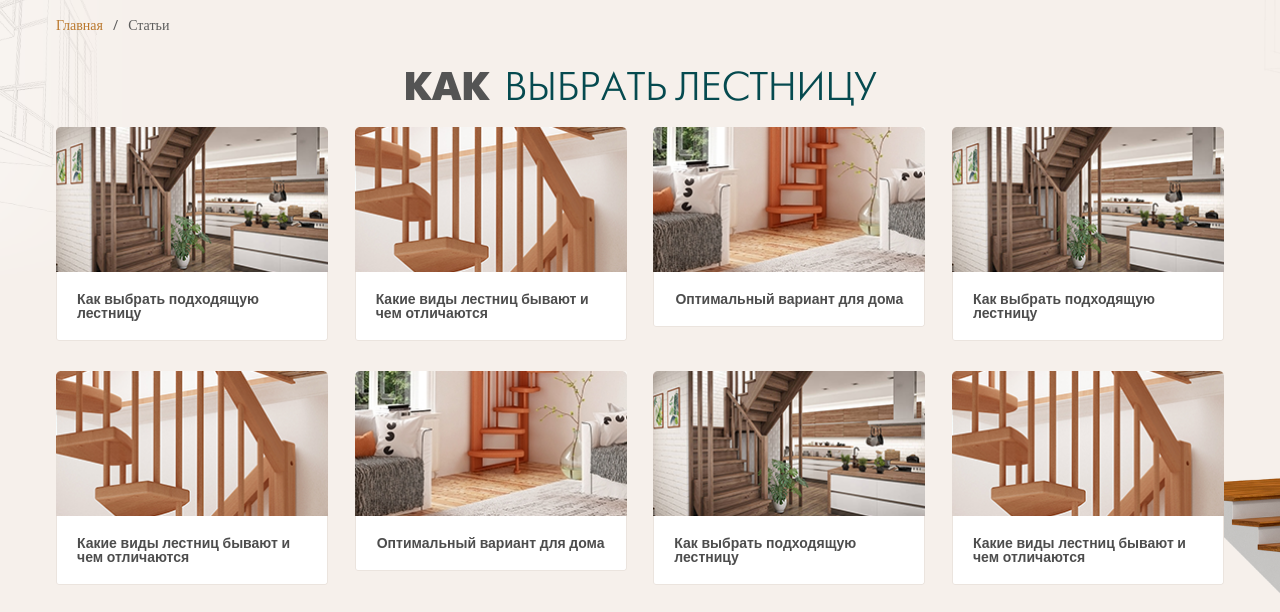
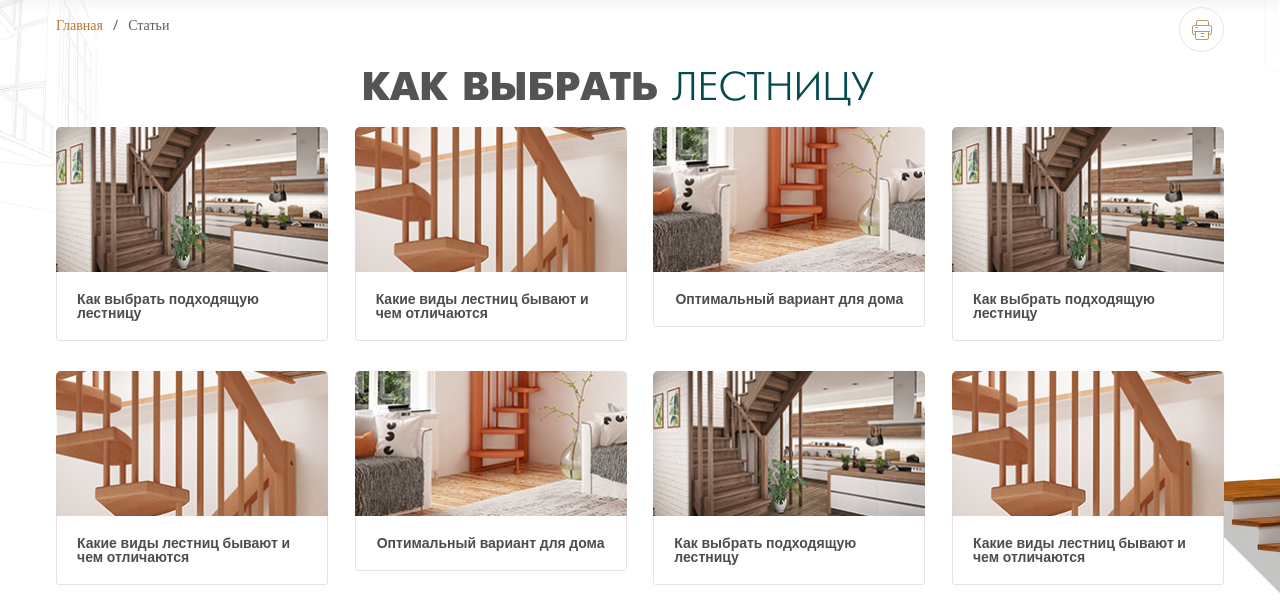
Before and after one commit to rocketrussia/stairs, a website: page src/articles.html in a window 1280 px wide. Shown: the part 188-800 px from the top of the page. Drawn offline with nearby package versions, Linux system fonts and the light colour scheme.

Commit message:
[master] add print icon and fix h1

```diff
--- a/src/articles.html
+++ b/src/articles.html
@@ -287,17 +287,40 @@ c-0.021-0.689,0.764-1.518,1.769-1.518h16.748c1.006,0,1.154,1.062,1.154,2.101V344
     </div>
 </nav>
 <main>
-    <section class="catalogAll">
+    <section class="articlesAll">
         <div class="breadcrumbs">
             <div class="container">
                 <ul>
                     <li><a href="">Главная</a></li>
                     <li class="active">Статьи</li>
                 </ul>
+                <a href="" >
+                    <div class="printIcon">
+                        <svg version="1.1" id="Capa_1" xmlns="http://www.w3.org/2000/svg" xmlns:xlink="http://www.w3.org/1999/xlink" x="0px" y="0px"
+                             width="20px" height="20px" viewBox="245.5 246.5 20 20" enable-background="new 245.5 246.5 20 20" xml:space="preserve">
+                        <g>
+                            <path fill="#BF986C" d="M263.071,251.5h-0.57v-2.57c0-1.615-1.291-2.43-2.906-2.43h-7.188c-1.615,0-2.906,0.814-2.906,2.43v2.57
+                                h-1.438c-1.615,0-2.563,0.854-2.563,2.469v4.688c0,1.615,0.696,2.844,2.311,2.844h0.689v2.742c0,0.97,0.765,2.258,1.734,2.258
+                                h10.531c0.969,0,1.734-1.288,1.734-2.258V261.5h0.57c1.615,0,2.43-1.229,2.43-2.844v-4.688
+                                C265.5,252.353,264.686,251.5,263.071,251.5z M250.5,248.929c0-0.969,0.937-1.43,1.906-1.43h7.188c0.969,0,1.906,0.46,1.906,1.43
+                                v2.57h-11V248.929z M261.5,264.242c0,0.323-0.313,1.258-0.734,1.258h-10.531c-0.453,0-0.734-0.935-0.734-1.258V258.5h12V264.242z
+                                 M264.5,258.656c0,0.97-0.461,1.844-1.43,1.844h-0.57v-2h0.375c0.323,0,0.586-0.177,0.586-0.5s-0.263-0.5-0.586-0.5h-14.75
+                                c-0.324,0-0.586,0.177-0.586,0.5s0.262,0.5,0.586,0.5h0.375v2h-0.656c-0.969,0-1.344-1-1.344-1.844v-4.688
+                                c0-0.938,0.656-1.469,1.625-1.469h14.945c0.969,0,1.43,0.5,1.43,1.469V258.656z"/>
+                            <path fill="#BF986C" d="M257.563,259.5h-3.125c-0.324,0-0.586,0.177-0.586,0.5s0.262,0.5,0.586,0.5h3.125
+                                c0.323,0,0.586-0.177,0.586-0.5S257.886,259.5,257.563,259.5z"/>
+                            <path fill="#BF986C" d="M257.563,262.5h-3.125c-0.324,0-0.586,0.177-0.586,0.5s0.262,0.5,0.586,0.5h3.125
+                                c0.323,0,0.586-0.177,0.586-0.5S257.886,262.5,257.563,262.5z"/>
+                            <path fill="#BF986C" d="M251,253.5h-1.875c-0.324,0-0.586,0.176-0.586,0.5s0.262,0.5,0.586,0.5H251c0.324,0,0.586-0.176,0.586-0.5
+                                S251.324,253.5,251,253.5z"/>
+                        </g>
+                        </svg>
+                    </div>
+                </a>
             </div>
         </div>
         <div class="container">
-            <h1 class="h1"><span>Как выбрать</span> лестницу</h1>
+            <h1><span>Как выбрать</span> лестницу</h1>
             <div class="articles__content">
                 <a href="#" class="articles__item">
                     <img src="img/article1.png" alt="">
--- a/src/scss/main.scss
+++ b/src/scss/main.scss
@@ -1674,9 +1674,30 @@ body {
     }
 }
 
-.articles {
-    background-color: #f6f0eb;
-    padding-bottom: 117px;
+/* Articles */
+
+.printIcon {
+    float: right;
+    width: 45px;
+    height: 45px;
+    border: 1px solid #ebe4de;
+    border-radius: 50px;
+
+    position: relative;
+    top: -27px;
+
+    &:hover {
+        box-shadow:0px 0px 0px 45px #ebe4de50 inset;
+    }
+
+    svg {
+        position: relative;
+        top: 27%;
+        left: 27%;
+    }
+}
+
+.articlesAll {
     position: relative;
     overflow: hidden;
     &::before {
@@ -1701,6 +1722,32 @@ body {
         background: url("../img/icon/catalogBGRight.png") top left no-repeat;
         background-size: contain;
     }
+    .container {
+        position: relative;
+        z-index: 999;
+    }
+
+    h1 {
+        color: #054a4f;
+        font-family: Futuris;
+        font-size: 40px;
+        font-weight: 400;
+        line-height: 30px;
+        text-transform: uppercase;
+        width: 100%;
+        text-align: center;
+        margin-top: 39px;
+        margin-bottom: 24px;
+
+        span {
+            font-weight: 700;
+            color: #545454;
+            font-family: Futuris;
+        }
+    }
+}
+
+.articles {
     &__content {
         width: 100%;
         display: flex;
@@ -1751,6 +1798,8 @@ body {
         color: #38b33a;
     }
 }
+
+/* Articles Off */
 
 .catalog__content--float {
     display: block;
```
Also changed, not shown: src/css/styles.min.css.
